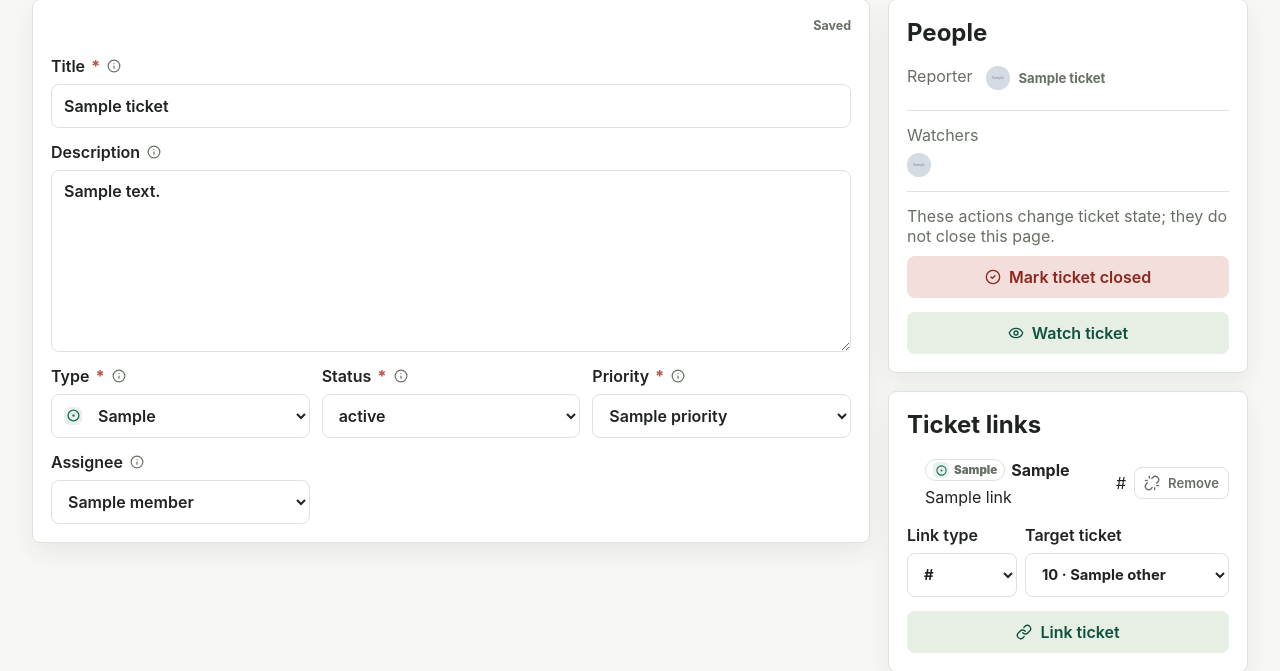
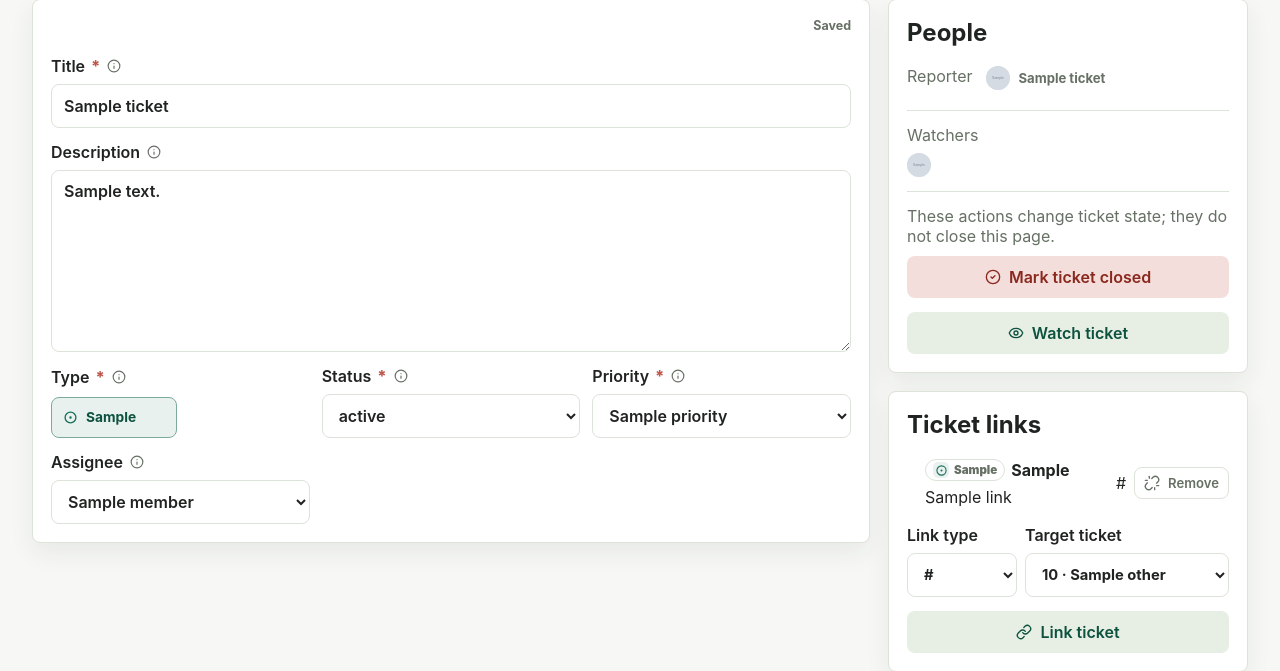
Before and after one commit to q121212/RoundTable, a FastAPI app: template app/templates/ticket.html in a window 1280 px wide. Shown: the part 161-832 px from the top of the page. Run offline with FastAPI, Linux system fonts and the light colour scheme; the template is opened without the code that fills it: most values are stand-ins (such as "Sample title", 1, 10 or a date in 2020); grey boxes marked "Sample" are stand-in pictures; data that the repository does not hold is empty.

Commit message:
Prevent duplicate ticket links and improve type picker

```diff
--- a/app/db.py
+++ b/app/db.py
@@ -137,8 +137,22 @@ def init_db() -> None:
                 link_type TEXT NOT NULL DEFAULT 'relates',
                 created_by INTEGER REFERENCES users(id) ON DELETE SET NULL,
                 created_at TEXT NOT NULL,
-                UNIQUE (source_ticket_id, target_ticket_id, link_type),
                 CHECK (source_ticket_id != target_ticket_id)
+            );
+
+            DELETE FROM ticket_links
+            WHERE id NOT IN (
+                SELECT MIN(id)
+                FROM ticket_links
+                GROUP BY
+                    CASE
+                        WHEN source_ticket_id < target_ticket_id THEN source_ticket_id
+                        ELSE target_ticket_id
+                    END,
+                    CASE
+                        WHEN source_ticket_id < target_ticket_id THEN target_ticket_id
+                        ELSE source_ticket_id
+                    END
             );
 
             CREATE TABLE IF NOT EXISTS action_log (
@@ -235,6 +249,17 @@ def init_db() -> None:
                 ON ticket_links(source_ticket_id, created_at);
             CREATE INDEX IF NOT EXISTS idx_ticket_links_target
                 ON ticket_links(target_ticket_id, created_at);
+            CREATE UNIQUE INDEX IF NOT EXISTS idx_ticket_links_unique_pair
+                ON ticket_links(
+                    CASE
+                        WHEN source_ticket_id < target_ticket_id THEN source_ticket_id
+                        ELSE target_ticket_id
+                    END,
+                    CASE
+                        WHEN source_ticket_id < target_ticket_id THEN target_ticket_id
+                        ELSE source_ticket_id
+                    END
+                );
             CREATE INDEX IF NOT EXISTS idx_notification_outbox_due
                 ON notification_outbox(status, next_attempt_at);
             """
--- a/app/static/app.js
+++ b/app/static/app.js
@@ -933,7 +933,11 @@
     if (field === "status") {
       options = boardData("statuses", []).map((s) => ({ value: s, label: translate(`status.${s}`, currentLang()) || s }));
     } else if (field === "ticket_type") {
-      options = boardData("ticketTypes", []).map((t) => ({ value: t, label: translate(`type.${t}`, currentLang()) || t }));
+      options = boardData("ticketTypes", []).map((t) => ({
+        value: t,
+        label: translate(`type.${t}`, currentLang()) || t,
+        icon: ticketTypeIcon(t),
+      }));
     } else if (field === "priority") {
       options = boardData("priorities", []).map((p) => ({ value: p, label: translate(`priority.${p}`, currentLang()) || p }));
     } else if (field === "assignee_id") {
@@ -945,10 +949,20 @@
       button.type = "button";
       button.className = "popover-option";
       if (String(opt.value) === String(current)) button.classList.add("is-current");
-      button.textContent = opt.label;
+      if (opt.icon) {
+        const icon = document.createElement("span");
+        icon.className = `type-icon ${ticketTypeClass(opt.value)}`;
+        icon.dataset.icon = opt.icon;
+        icon.setAttribute("aria-hidden", "true");
+        button.appendChild(icon);
+      }
+      const label = document.createElement("span");
+      label.textContent = opt.label;
+      button.appendChild(label);
       button.addEventListener("click", () => applyFieldChange(card, field, opt.value));
       pop.appendChild(button);
     });
+    renderIcons();
   }
 
   async function applyFieldChange(card, field, value) {
@@ -1371,36 +1385,32 @@
         window.clearTimeout(timers.get(field));
         timers.set(field, window.setTimeout(() => saveField(field), delay));
       };
-      if (control.tagName === "SELECT") {
+      if (control.tagName === "SELECT" || control.type === "hidden") {
         control.addEventListener("change", () => saveSoon(0));
       } else {
         control.addEventListener("input", () => saveSoon(650));
         control.addEventListener("blur", () => saveSoon(0));
       }
     });
-    const typeSelect = form.elements.ticket_type;
-    const typeIcon = form.querySelector("[data-ticket-type-icon]");
-    if (typeSelect && typeIcon) {
-      typeSelect.addEventListener("change", () => {
-        typeIcon.className = `type-icon ${ticketTypeClass(typeSelect.value)}`;
-        typeIcon.dataset.icon = ticketTypeIcon(typeSelect.value);
-        renderIcons();
+  }
+
+  function setupTypePickers() {
+    document.querySelectorAll("[data-type-picker]").forEach((picker) => {
+      const field = picker.parentElement ? picker.parentElement.querySelector('input[name="ticket_type"]') : null;
+      if (!field) return;
+      const update = (value, notify = false) => {
+        field.value = value;
+        picker.querySelectorAll("[data-type-value]").forEach((button) => {
+          const selected = button.dataset.typeValue === value;
+          button.classList.toggle("is-selected", selected);
+          button.setAttribute("aria-pressed", selected ? "true" : "false");
+        });
+        if (notify) field.dispatchEvent(new Event("change", { bubbles: true }));
+      };
+      picker.querySelectorAll("[data-type-value]").forEach((button) => {
+        button.addEventListener("click", () => update(button.dataset.typeValue || "Task", true));
       });
-    }
-  }
-
-  function setupTypeSelectIcons() {
-    document.querySelectorAll(".select-with-icon").forEach((shell) => {
-      const select = shell.querySelector('select[name="ticket_type"]');
-      const icon = shell.querySelector(".type-icon");
-      if (!select || !icon) return;
-      const update = () => {
-        icon.className = `type-icon ${ticketTypeClass(select.value)}`;
-        icon.dataset.icon = ticketTypeIcon(select.value);
-        renderIcons();
-      };
-      select.addEventListener("change", update);
-      update();
+      update(field.value || "Task");
     });
   }
 
@@ -1604,8 +1614,8 @@
     setupBoardDnD();
     setupChipEditors();
     setupBoardTitleEditors();
+    setupTypePickers();
     setupTicketAutosave();
-    setupTypeSelectIcons();
     setupMenus();
     setupConfirms();
     setupCopyButtons();
--- a/app/static/styles.css
+++ b/app/static/styles.css
@@ -529,7 +529,7 @@ button,
 }
 
 .quick-create-side {
-  grid-template-columns: minmax(150px, 220px) minmax(220px, 320px) auto;
+  grid-template-columns: minmax(220px, 300px) minmax(130px, 180px) minmax(220px, 320px) auto;
   align-items: end;
   justify-content: start;
 }
@@ -752,6 +752,46 @@ button,
   z-index: 1;
   transform: translateY(-50%);
   pointer-events: none;
+}
+
+.type-picker {
+  display: grid;
+  grid-template-columns: repeat(2, minmax(0, 1fr));
+  gap: 6px;
+}
+
+.type-choice {
+  display: inline-flex;
+  align-items: center;
+  justify-content: flex-start;
+  gap: 7px;
+  min-height: 38px;
+  min-width: 0;
+  padding: 6px 9px;
+  border: 1px solid var(--line);
+  border-radius: 8px;
+  background: var(--surface);
+  color: var(--muted);
+  font-size: 0.86rem;
+  font-weight: 750;
+  text-align: left;
+}
+
+.type-choice span:last-child {
+  overflow: hidden;
+  text-overflow: ellipsis;
+}
+
+.type-choice:hover,
+.type-choice:focus-visible {
+  border-color: color-mix(in srgb, var(--green) 38%, var(--line));
+  color: var(--ink);
+}
+
+.type-choice.is-selected {
+  border-color: color-mix(in srgb, var(--green) 48%, var(--line));
+  background: color-mix(in srgb, var(--green) 10%, var(--surface));
+  color: var(--green-dark);
 }
 
 .head-actions {
@@ -1724,6 +1764,9 @@ a.ticket-key:hover {
 }
 
 .popover-option {
+  display: inline-flex;
+  align-items: center;
+  gap: 7px;
   justify-content: flex-start;
   width: 100%;
   min-height: 32px;
--- a/app/store.py
+++ b/app/store.py
@@ -866,14 +866,36 @@ def link_ticket(
             raise HTTPException(status_code=status.HTTP_400_BAD_REQUEST, detail="A ticket cannot link to itself")
         if int(source["project_id"]) != int(target["project_id"]):
             raise HTTPException(status_code=status.HTTP_400_BAD_REQUEST, detail="Ticket links are project-scoped")
-        conn.execute(
-            """
-            INSERT OR IGNORE INTO ticket_links
-                (project_id, source_ticket_id, target_ticket_id, link_type, created_by, created_at)
-            VALUES (?, ?, ?, ?, ?, ?)
-            """,
-            (source["project_id"], source["id"], target["id"], link_type, user["id"], now),
-        )
+        existing = row_to_dict(
+            conn.execute(
+                """
+                SELECT *
+                FROM ticket_links
+                WHERE
+                    (source_ticket_id = ? AND target_ticket_id = ?)
+                    OR (source_ticket_id = ? AND target_ticket_id = ?)
+                """,
+                (source["id"], target["id"], target["id"], source["id"]),
+            ).fetchone()
+        )
+        if existing:
+            conn.execute(
+                """
+                UPDATE ticket_links
+                SET source_ticket_id = ?, target_ticket_id = ?, link_type = ?, created_by = ?, created_at = ?
+                WHERE id = ?
+                """,
+                (source["id"], target["id"], link_type, user["id"], now, existing["id"]),
+            )
+        else:
+            conn.execute(
+                """
+                INSERT INTO ticket_links
+                    (project_id, source_ticket_id, target_ticket_id, link_type, created_by, created_at)
+                VALUES (?, ?, ?, ?, ?, ?)
+                """,
+                (source["project_id"], source["id"], target["id"], link_type, user["id"], now),
+            )
         conn.execute("UPDATE tickets SET updated_at = ? WHERE id IN (?, ?)", (now, source["id"], target["id"]))
         log_action(
             conn,
@@ -884,7 +906,7 @@ def link_ticket(
             field="ticket_link",
             old_value="",
             new_value=target["key"],
-            metadata={"link_type": link_type},
+            metadata={"link_type": link_type, "updated_existing": bool(existing)},
         )
         return {
             "source_key": source["key"],
--- a/app/templates/ticket.html
+++ b/app/templates/ticket.html
@@ -38,14 +38,15 @@
             <span class="required-mark" aria-hidden="true">*</span>
             <button class="help-dot" type="button" data-i18n-tooltip="help.ticket_type" data-tooltip="Use Epic for bigger work, Task for normal work, Bug for defects, Story for user-facing changes.">?</button>
           </span>
-          <span class="select-with-icon">
-            <span class="type-icon type-{{ ticket.ticket_type|lower }}" data-ticket-type-icon data-icon="{{ ticket_type_icons.get(ticket.ticket_type, 'circle-dot') }}" aria-hidden="true"></span>
-            <select name="ticket_type">
-              {% for ticket_type in ticket_types %}
-                <option value="{{ ticket_type }}" {% if ticket_type == ticket.ticket_type %}selected{% endif %} data-i18n="type.{{ ticket_type }}">{{ ticket_type }}</option>
-              {% endfor %}
-            </select>
-          </span>
+          <input type="hidden" name="ticket_type" value="{{ ticket.ticket_type }}">
+          <div class="type-picker" data-type-picker>
+            {% for ticket_type in ticket_types %}
+              <button class="type-choice {% if ticket_type == ticket.ticket_type %}is-selected{% endif %}" type="button" data-type-value="{{ ticket_type }}" aria-pressed="{% if ticket_type == ticket.ticket_type %}true{% else %}false{% endif %}">
+                <span class="type-icon type-{{ ticket_type|lower }}" data-icon="{{ ticket_type_icons.get(ticket_type, 'circle-dot') }}" aria-hidden="true"></span>
+                <span data-i18n="type.{{ ticket_type }}">{{ ticket_type }}</span>
+              </button>
+            {% endfor %}
+          </div>
         </label>
         <label>
           <span class="label-row">
```
Also changed, not shown: app/templates/board.html (+9 -8 lines), tests/test_core.py (+16 -0 lines).
